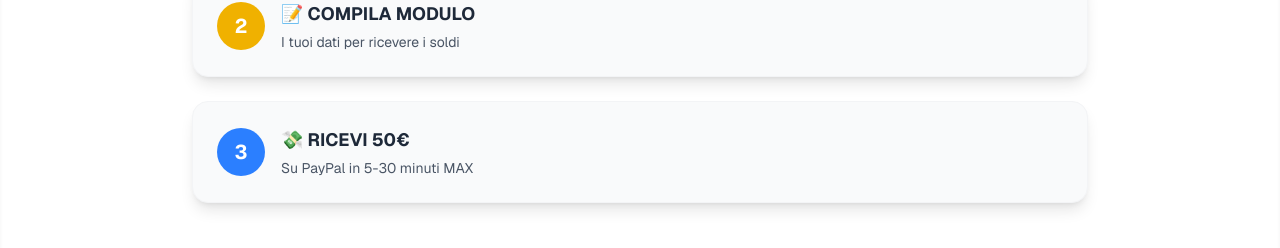
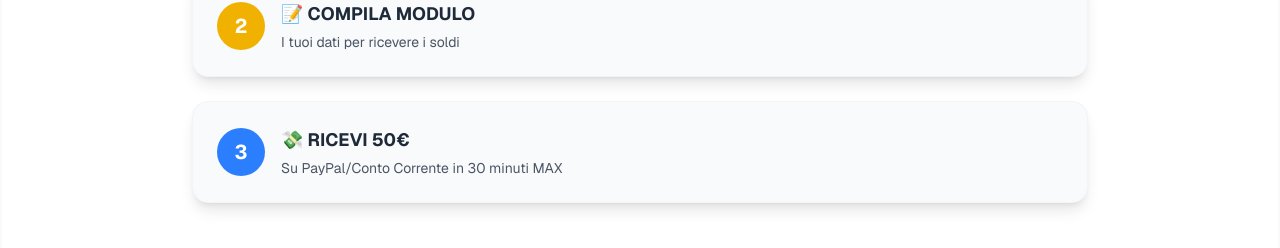
Before and after one commit to indiedeveloperGPU/DUCKSTAR-LANDING, a Next.js app: page / in a window 1280 px wide. Shown: the part 1094-1342 px from the top of the page. Built offline with nearby package versions, Linux system fonts and the light colour scheme; no server answers.

Commit message:
Update page.tsx

```diff
--- a/src/app/page.tsx
+++ b/src/app/page.tsx
@@ -231,7 +231,7 @@ const [userCount, setUserCount] = useState(() => {
               {
                 step: "3",
                 title: "RICEVI 50€",
-                desc: "Su PayPal in 5-30 minuti MAX",
+                desc: "Su PayPal/Conto Corrente in 30 minuti MAX",
                 icon: "💸",
                 color: "bg-blue-500"
               }
```
